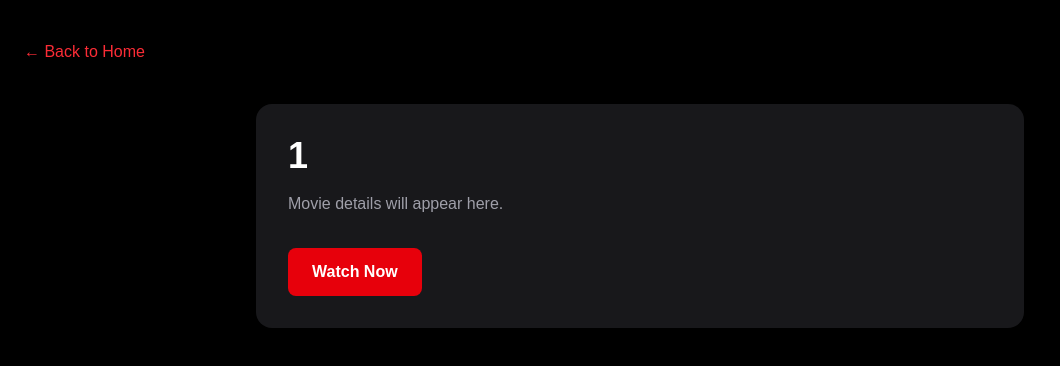
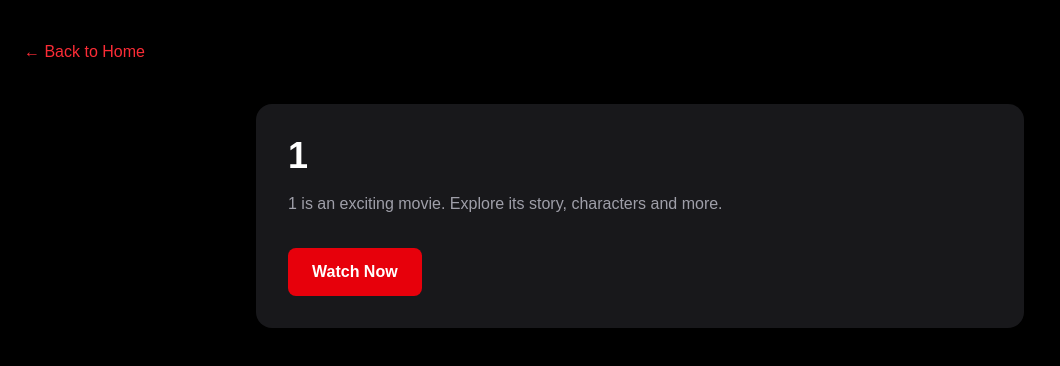
Before and after one commit to heerkhan1122/gotogo-movies, a Next.js app: page /movie/1 in a window 1280 px wide. Shown: the top 366 px of the page, without its empty margins (0-1060 px from the left). Built offline with nearby package versions, Linux system fonts and the light colour scheme.

Commit message:
Updated movie details

```diff
--- a/app/movie/[title]/page.tsx
+++ b/app/movie/[title]/page.tsx
@@ -23,7 +23,7 @@ export default async function MoviePage({
           </h1>
 
           <p className="mt-4 text-zinc-400">
-            Movie details will appear here.
+            {movieTitle} is an exciting movie. Explore its story, characters and more.
           </p>
 
           <button className="mt-8 rounded-lg bg-red-600 px-6 py-3 font-semibold hover:bg-red-700">
```
